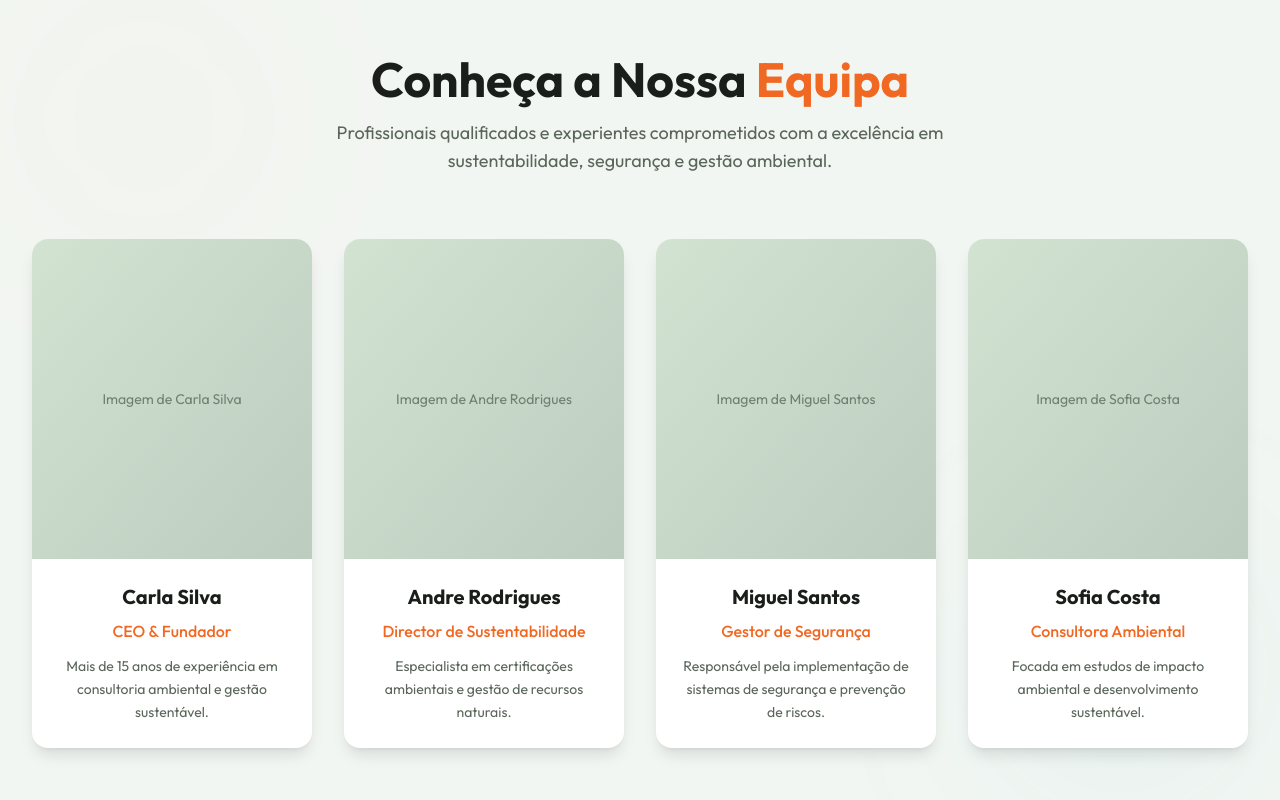
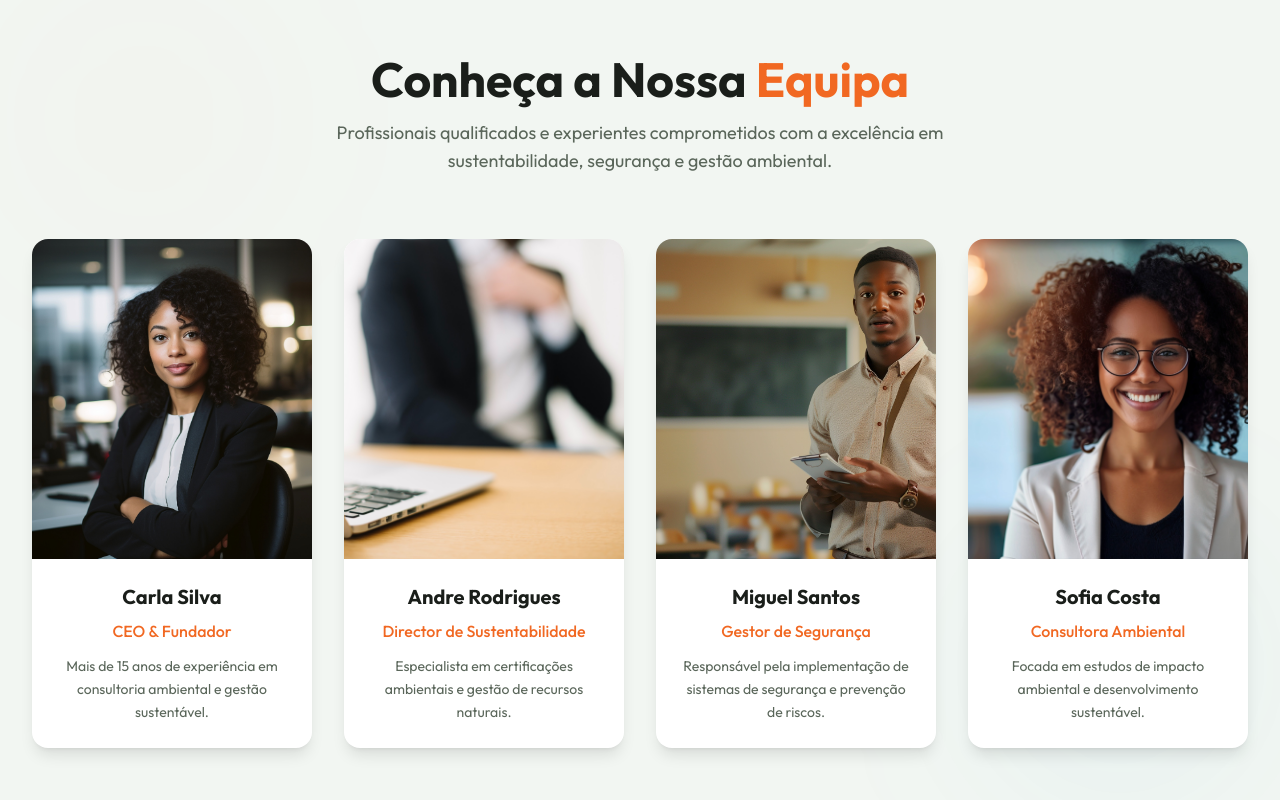
Before and after one commit to Andre-Roddrigues/MozShaq, a Next.js app: page / in a window 1280 px wide. Shown: the part 3206-4006 px from the top of the page. Built offline with nearby package versions, Linux system fonts and the light colour scheme.

Commit message:
style: team e foto

```diff
--- a/components/Landing/Team/TeamSection.tsx
+++ b/components/Landing/Team/TeamSection.tsx
@@ -34,7 +34,7 @@ const teamMembers = [
     name: "Miguel Santos",
     role: "Gestor de Segurança",
     description: "Responsável pela implementação de sistemas de segurança e prevenção de riscos.",
-    image: "/images/meet.jpg",
+    image: "/images/herosherq4.jpg",
     social: {
       linkedin: "#",
       twitter: "#",
@@ -129,12 +129,15 @@ const TeamSection = () => {
               whileHover={{ y: -8 }}
             >
               {/* Member Image */}
-              <div className="relative h-80 overflow-hidden">
-                <div className="w-full h-full bg-gradient-to-br from-gray-200 to-gray-300 dark:from-gray-600 dark:to-gray-700 flex items-center justify-center">
-                  <span className="text-gray-500 dark:text-gray-400 text-sm">
-                    Imagem de {member.name}
-                  </span>
-                </div>
+              {/* <div className="relative h-80 overflow-hidden"> */}
+                <div className="relative h-64 sm:h-72 lg:h-80 overflow-hidden">
+                <Image
+                  src={member.image}
+                  alt={member.name}
+                  fill
+                  className="object-cover group-hover:scale-105 transition-transform duration-300"
+                  sizes="(max-width: 768px) 100vw, (max-width: 1200px) 50vw, 25vw"
+                />
 
                 {/* Social Links Overlay */}
                 <div className="absolute inset-0 bg-black/60 opacity-0 group-hover:opacity-100 transition-opacity duration-300 flex items-center justify-center space-x-4">
```
